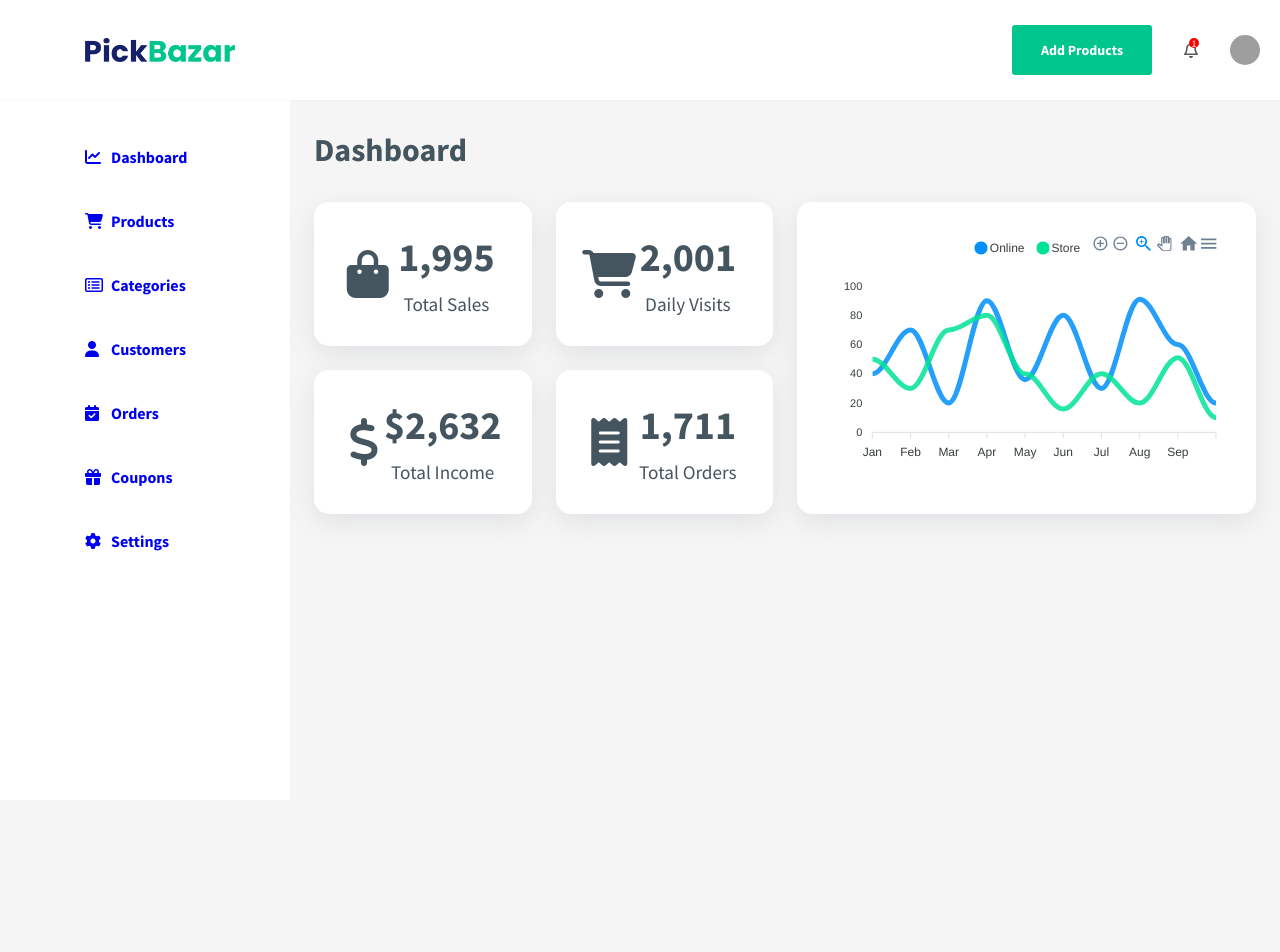
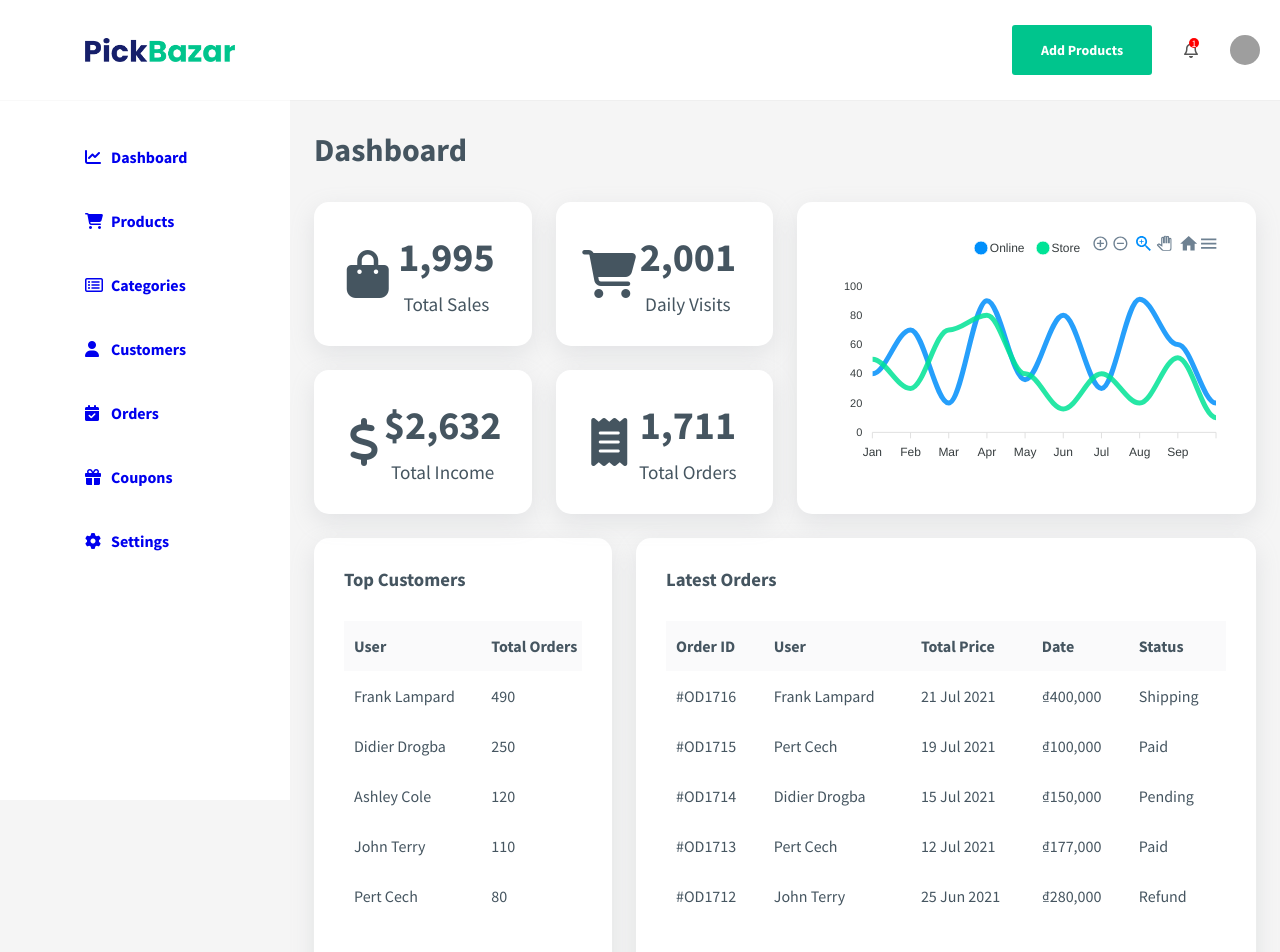
Before and after one commit to hchinh/ttcn-project, a React (Create React App) app: page /admin in a window 1280 px wide. Shown: the top 952 px of the page. Before the commit the page ends 800 px from the top, so only its background shows below. Built offline with nearby package versions, Linux system fonts and the light colour scheme; grey boxes are pictures that could not be loaded; a web font is replaced by a local one.

Commit message:
Create top customers and lastest orders table

```diff
--- /dev/null
+++ b/src/components/Table/Table.jsx
@@ -0,0 +1,34 @@
+import PropTypes from 'prop-types';
+import React from 'react';
+import './Table.scss';
+
+Table.propTypes = {
+  headData: PropTypes.array,
+  renderHead: PropTypes.func,
+  bodyData: PropTypes.array,
+  renderBody: PropTypes.func,
+};
+
+function Table({ headData, renderHead, bodyData, renderBody }) {
+  return (
+    <div>
+      <div className="table-wrapper">
+        <table>
+          {headData && renderHead ? (
+            <thead>
+              <tr>{headData.map((item, index) => renderHead(item, index))}</tr>
+            </thead>
+          ) : null}
+
+          {bodyData && renderBody ? (
+            <tbody>
+              {bodyData.map((item, index) => renderBody(item, index))}
+            </tbody>
+          ) : null}
+        </table>
+      </div>
+    </div>
+  );
+}
+
+export default Table;
--- /dev/null
+++ b/src/components/Table/Table.scss
@@ -0,0 +1,28 @@
+.table-wrapper {
+  overflow-y: auto;
+}
+
+table {
+  width: 100%;
+  min-width: 400px;
+  border-spacing: 0;
+}
+
+thead {
+  background-color: #fafafb;
+}
+
+tr {
+  text-align: left;
+}
+
+th,
+td {
+  text-transform: capitalize;
+  padding: 15px 10px;
+}
+
+tbody > tr:hover {
+  background-color: #00c58d;
+  color: white;
+}
--- a/src/features/Admin/components/Dashboard/Dashboard.jsx
+++ b/src/features/Admin/components/Dashboard/Dashboard.jsx
@@ -1,11 +1,12 @@
 import { Grid } from '@material-ui/core';
 import statusCards from 'assets/data/card-data.json';
 import StatusCard from 'components/StatusCard/StatusCard';
+import Table from 'components/Table/Table';
 import React from 'react';
+import Chart from 'react-apexcharts';
+import { Link } from 'react-router-dom';
+import { formatPrice } from 'utils';
 import './Dashboard.scss';
-import Chart from 'react-apexcharts';
-
-Dashboard.propTypes = {};
 
 const chartOptions = {
   series: [
@@ -51,7 +52,110 @@ const chartOptions = {
   },
 };
 
-function Dashboard(props) {
+const topCustomers = {
+  header: ['user', 'total orders', 'total spending'],
+  body: [
+    {
+      username: 'frank lampard',
+      order: '490',
+      price: formatPrice(35000000),
+    },
+    {
+      username: 'didier drogba',
+      order: '250',
+      price: formatPrice(22000000),
+    },
+    {
+      username: 'ashley cole',
+      order: '120',
+      price: formatPrice(21000000),
+    },
+    {
+      username: 'john terry',
+      order: '110',
+      price: formatPrice(16000000),
+    },
+    {
+      username: 'pert cech',
+      order: '80',
+      price: formatPrice(12000000),
+    },
+  ],
+};
+
+const renderCustomerHead = (item, index) => <th key={index}>{item}</th>;
+
+const renderCustomerBody = (item, index) => (
+  <tr key={index}>
+    <td>{item.username}</td>
+    <td>{item.order}</td>
+    <td>{item.price}</td>
+  </tr>
+);
+
+const latestOrders = {
+  header: ['order ID', 'user', 'total price', 'date', 'status'],
+  body: [
+    {
+      id: '#OD1716',
+      user: 'frank lampard',
+      date: '21 Jul 2021',
+      price: formatPrice(400000),
+      status: 'shipping',
+    },
+    {
+      id: '#OD1715',
+      user: 'pert cech',
+      date: '19 Jul 2021',
+      price: formatPrice(100000),
+      status: 'paid',
+    },
+    {
+      id: '#OD1714',
+      user: 'didier drogba',
+      date: '15 Jul 2021',
+      price: formatPrice(150000),
+      status: 'pending',
+    },
+    {
+      id: '#OD1713',
+      user: 'pert cech',
+      date: '12 Jul 2021',
+      price: formatPrice(177000),
+      status: 'paid',
+    },
+    {
+      id: '#OD1712',
+      user: 'john terry',
+      date: '25 Jun 2021',
+      price: formatPrice(280000),
+      status: 'refund',
+    },
+  ],
+};
+
+const orderStatus = {
+  shipping: 'primary',
+  pending: 'warning',
+  paid: 'success',
+  refund: 'danger',
+};
+
+const renderOrderHead = (item, index) => <th key={index}>{item}</th>;
+
+const renderOrderBody = (item, index) => (
+  <tr>
+    <td>{item.id}</td>
+    <td>{item.user}</td>
+    <td>{item.date}</td>
+    <td>{item.price}</td>
+    <td>
+      <span>{item.status}</span>
+    </td>
+  </tr>
+);
+
+function Dashboard() {
   return (
     <div className="dashboard">
       <h3 className="dashboard__header">Dashboard</h3>
@@ -79,6 +183,42 @@ function Dashboard(props) {
             />
           </div>
         </Grid>
+        <Grid item lg={4}>
+          <div className="dashboard__card">
+            <div className="dashboard__card__header">
+              <h3>top customers</h3>
+            </div>
+            <div className="dashboard__card__body">
+              <Table
+                headData={topCustomers.header}
+                renderHead={(item, index) => renderCustomerHead(item, index)}
+                bodyData={topCustomers.body}
+                renderBody={(item, index) => renderCustomerBody(item, index)}
+              />
+            </div>
+            <div className="dashboard__card__footer">
+              <Link to="/admin">view all</Link>
+            </div>
+          </div>
+        </Grid>
+        <Grid item lg={8}>
+          <div className="dashboard__card">
+            <div className="dashboard__card__header">
+              <h3>latest orders</h3>
+            </div>
+            <div className="dashboard__card__body">
+              <Table
+                headData={latestOrders.header}
+                renderHead={(item, index) => renderOrderHead(item, index)}
+                bodyData={latestOrders.body}
+                renderBody={(item, index) => renderOrderBody(item, index)}
+              />
+            </div>
+            <div className="dashboard__card__footer">
+              <Link to="/admin">view all</Link>
+            </div>
+          </div>
+        </Grid>
       </Grid>
     </div>
   );
--- a/src/features/Admin/components/Dashboard/Dashboard.scss
+++ b/src/features/Admin/components/Dashboard/Dashboard.scss
@@ -14,6 +14,24 @@
     background-color: white;
     box-shadow: rgba(149, 157, 165, 0.2) 0px 8px 24px;
     border-radius: 15px;
+
+    &__header {
+      text-transform: capitalize;
+    }
+
+    & > div ~ div {
+      margin-top: 30px;
+    }
+
+    &__footer {
+      text-align: center;
+      text-transform: capitalize;
+      margin-top: 24px;
+
+      & > a {
+        text-decoration: none;
+      }
+    }
   }
 
   &__full-height {
```
